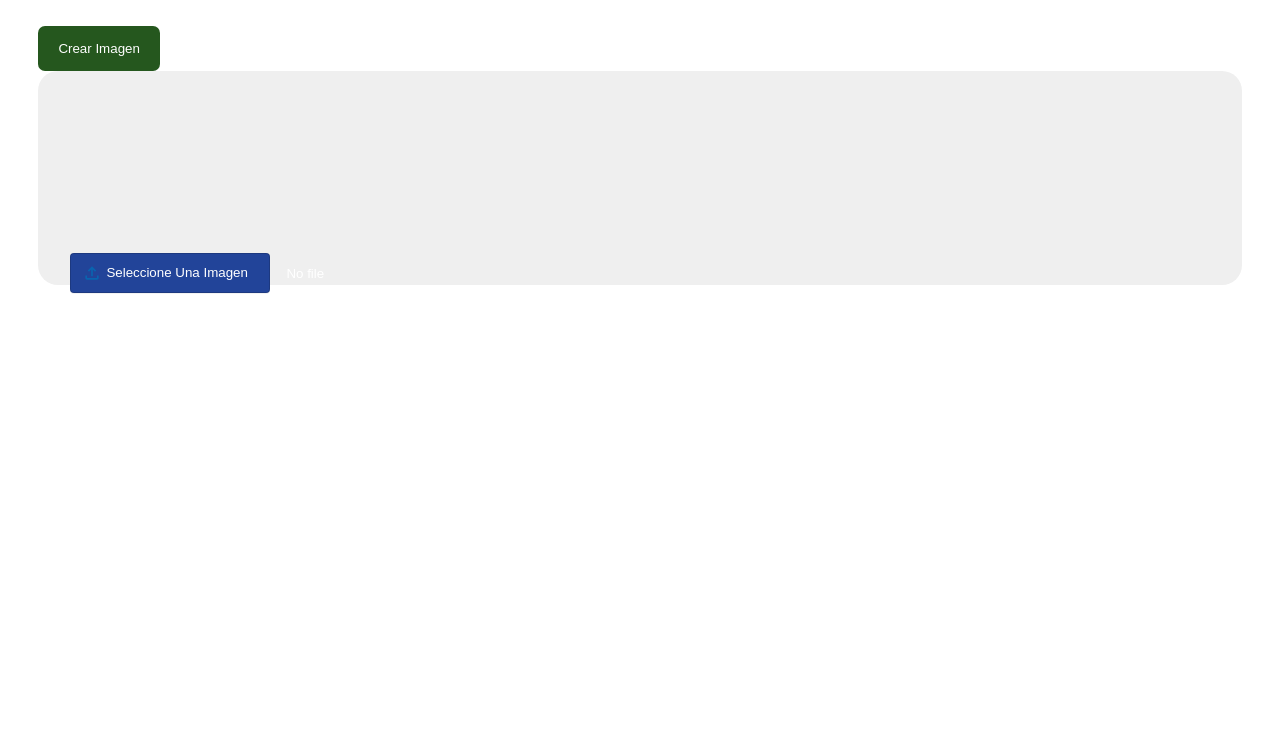
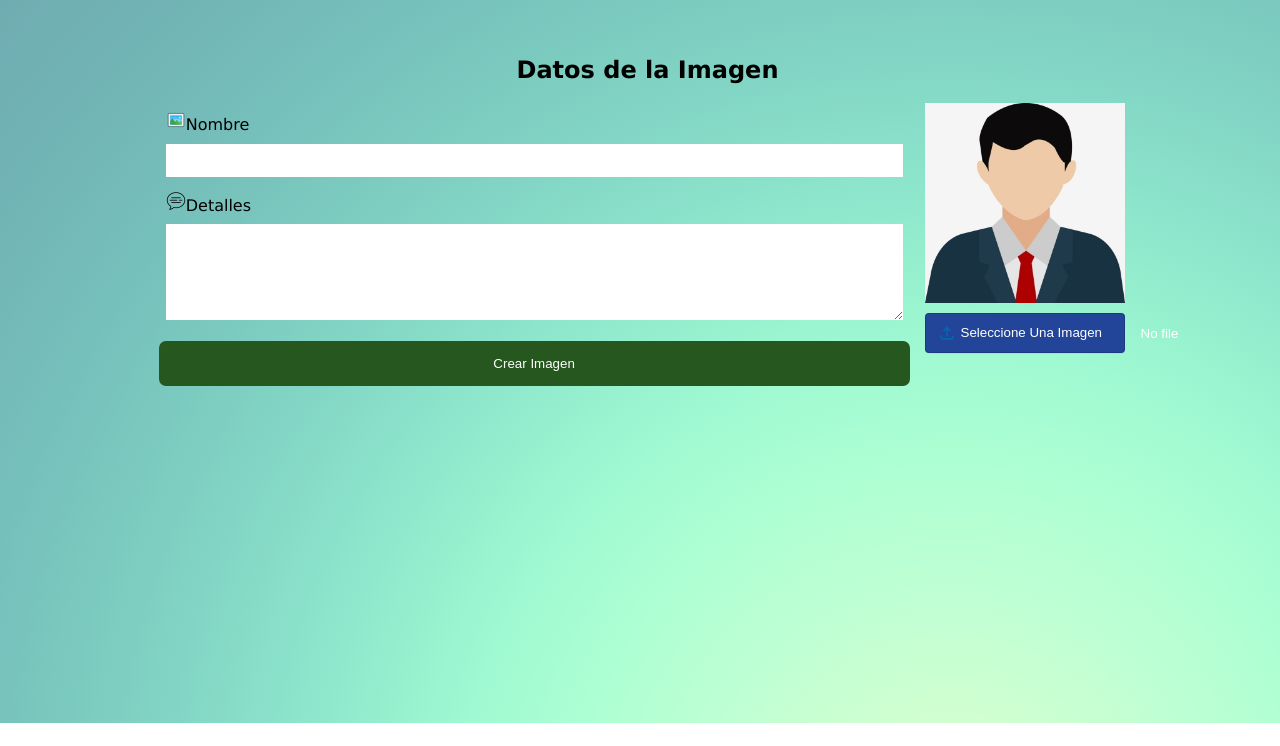
Before and after one commit to DevRuben9/Galeria-Imagenes, a PHP site: page /src/create.php in a window 1280 px wide. Shown: the part 54-800 px from the top of the page. Run offline with PHP 8.4, Linux system fonts and the light colour scheme.

Commit message:
end layout in create

```diff
--- a/src/create.php
+++ b/src/create.php
@@ -10,13 +10,27 @@
 <body>
 	<?php require 'Content/navbar.php'; ?>
 	<div class="container">
-		<button class="btnModal">Crear Imagen</button>
+		<form action="" method="">
+			<div class="formulario">
+				<h2>Datos de la Imagen</h2>
+				<div class="form">
+					<div class="inputform">
+						<img src="src/icons/imagen.png" alt=""><label for="">Nombre</label>
+						<input type="text" class="nombretext">
+					</div>
+					<div class="inputform">
+						<img src="src/icons/detalle.png" alt="" style="width: 20px;"><label for="">Detalles</label>
+						<textarea class="contenttext" cols="40" rows="4"></textarea>
+					</div>
+					<button class="btnModal">Crear Imagen</button>
+				</div>
+				<div class="image">
+					<div class="preview"><img src="src/img/avatar0.jpg" id="photoSelect" alt=""></div>
+					<input type="file" name="imagen" id="loadPhoto">
+				</div>
+			</div>
 
-		<div class="formulario">
-			<div class="preview"><img src="" id="photoSelect" alt=""></div>
-			<div><input type="file" name="imagen" id="loadPhoto"></div>
-		</div>
-
+		</form>
 	</div>
 <script type="text/javascript" src="src/js/galeria.js"></script>
 </body>
--- a/src/css/style.css
+++ b/src/css/style.css
@@ -3,10 +3,16 @@
   margin: 0; }
 
 .container {
-  padding: 2% 3%; }
+  height: 84vh;
+  padding: 2% 3%;
+  display: flex;
+  justify-content: center;
+  background-image: radial-gradient(circle at 74.18% 116.45%, #e2ffce 0, #d0ffd1 10%, #beffd3 20%, #adffd3 30%, #9df8d1 40%, #8fe8cc 50%, #84d8c6 60%, #7bcabf 70%, #75beba 80%, #71b4b5 90%, #6facb1 100%); }
 
 .btnModal {
+  width: 100%;
   padding: 15px 20px;
+  margin-top: 10px;
   background: #25571e;
   border-style: none;
   color: #fff;
@@ -14,10 +20,35 @@
   .btnModal:hover {
     background: #37682d; }
 
-.formulario {
-  background-color: #efefef;
-  padding: 32px;
+form {
+  font-family: Vegur, 'PT Sans', Verdana, sans-serif;
+  width: 80%;
+  padding: 30px 35px;
   border-radius: 20px; }
+  form .formulario {
+    display: grid;
+    grid-template-columns: 78% 22%;
+    grid-template-rows: 10% 90%;
+    gap: 15px; }
+    form .formulario h2 {
+      text-align: center;
+      grid-area: 1 / 1 / 2 /3; }
+    form .formulario .form {
+      display: flex;
+      flex-direction: column; }
+      form .formulario .form .inputform {
+        margin: 7px; }
+        form .formulario .form .inputform .nombretext {
+          font-size: 20px;
+          margin-top: 10px;
+          width: 100%;
+          border-style: none;
+          padding: 5px 0px 5px 0px; }
+        form .formulario .form .inputform .contenttext {
+          font-size: 20px;
+          margin-top: 9px;
+          width: 100%;
+          border-style: none; }
 
 input[type="file"] {
   padding: 4px;
@@ -48,6 +79,7 @@ input[type="file"] {
     input[type="file"]::file-selector-button:active {
       background-color: #e5e7eb; }
   input[type="file"]::before {
+    color: #fff;
     position: absolute;
     pointer-events: none;
     top: 14px;
@@ -66,6 +98,16 @@ input[type="file"] {
   input[type="file"]:focus-within::file-selector-button, input[type="file"]:focus::file-selector-button {
     outline: 2px solid var(--primary-color);
     outline-offset: 2px; }
+
+.preview {
+  background-color: #789;
+  width: 200px;
+  height: 200px;
+  border-radius: 20px;
+  margin-bottom: 10px; }
+  .preview img {
+    width: 100%;
+    height: 100%; }
 
 nav {
   background: #19191a; }
@@ -91,10 +133,4 @@ nav {
           width: 100%;
           background: #fff; }
 
-.preview {
-  margin: auto;
-  width: 150px;
-  height: 150px;
-  border-radius: 150px; }
-
 /*# sourceMappingURL=style.css.map */
--- a/src/css/style.scss
+++ b/src/css/style.scss
@@ -4,11 +4,17 @@
 }
 
 .container{
+  height: 84vh;
 	padding: 2% 3%;
+  display: flex;
+  justify-content: center;
+  background-image: radial-gradient(circle at 74.18% 116.45%, #e2ffce 0, #d0ffd1 10%, #beffd3 20%, #adffd3 30%, #9df8d1 40%, #8fe8cc 50%, #84d8c6 60%, #7bcabf 70%, #75beba 80%, #71b4b5 90%, #6facb1 100%);
 }
 
 .btnModal{
+  width: 100%;
 	padding: 15px 20px;
+  margin-top: 10px;
 	background: #25571e;
 	border-style: none;
 	color: #fff;
@@ -18,14 +24,47 @@
 	}
 }
 
-.formulario {
-  background-color: #efefef;
-  padding: 32px;
+form {
+  font-family: Vegur, 'PT Sans', Verdana, sans-serif;
+  width: 80%;
+  padding: 30px 35px;
   border-radius: 20px;
+  .formulario{
+    display: grid;
+    grid-template:{
+      columns: 78% 22%;
+      rows: 10% 90%;
+    }
+    gap: 15px;
+    h2{
+      text-align: center;
+      grid-area: 1 / 1 / 2 /3;
+    }
+    .form{
+      display: flex;
+      flex-direction: column;
+      .inputform{
+        margin: 7px;
+        .nombretext{
+          font-size: 20px;
+          margin-top: 10px;
+          width: 100%;
+          border-style: none;
+          padding: 5px 0px 5px 0px;
+        }
+        .contenttext{
+          font-size: 20px;
+          margin-top: 9px;
+          width: 100%;
+          border-style: none;
+        }
+      }
+    }
+  }
 }
+
 // start imagen
 input[type="file"] {
-
   padding: 4px;
   margin: -4px;
   position: absolute;
@@ -59,6 +98,7 @@ input[type="file"] {
 
   /* Faked label styles and icon */
   &::before {
+    color: #fff;
     position: absolute;
     pointer-events: none;
     top: 14px;
@@ -83,6 +123,19 @@ input[type="file"] {
   &:focus::file-selector-button {
     outline: 2px solid var(--primary-color);
     outline-offset: 2px;
+  }
+}
+
+//
+.preview {
+  background-color: #789;
+  width: 200px;
+  height: 200px;
+  border-radius: 20px;
+  margin-bottom: 10px;
+  img{
+    width: 100%;
+    height: 100%;
   }
 }
 // end imagen
@@ -118,10 +171,3 @@ nav{
 	}
 }
 // end navbar
-//
-.preview {
-  margin: auto;
-  width: 150px;
-  height: 150px;
-  border-radius: 150px;
-}
```
Also changed, not shown: src/icons/detalle.png (added), src/icons/iconDetalle.png (added), src/icons/imagen.png (added), src/img/avatar0.jpg (added), 1 other file.
